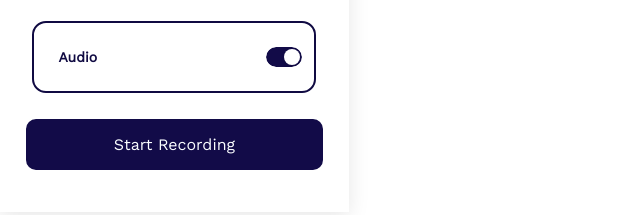
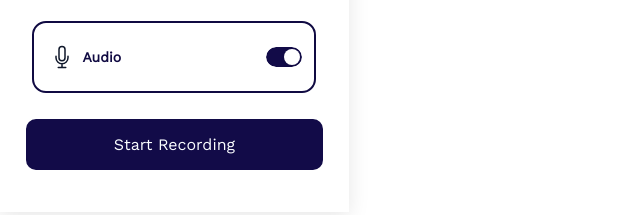
Before and after one commit to Layconnn/chrome, a browser extension: page index.html in a window 1280 px wide. Shown: the part 354-569 px from the top of the page, 0-640 px from the left. Drawn offline with nearby package versions, Linux system fonts and the light colour scheme.

Commit message:
audio image missing

```diff
--- a/index.html
+++ b/index.html
@@ -65,7 +65,7 @@
         <div class="switch-aud">
           <div class="aud-com">
             <div class="aud">
-              <img src="/image/audio.svg" alt="" />
+              <img src="/images/audio.svg" alt="" />
               <p class="audio">
                 Audio
               </p>
```
